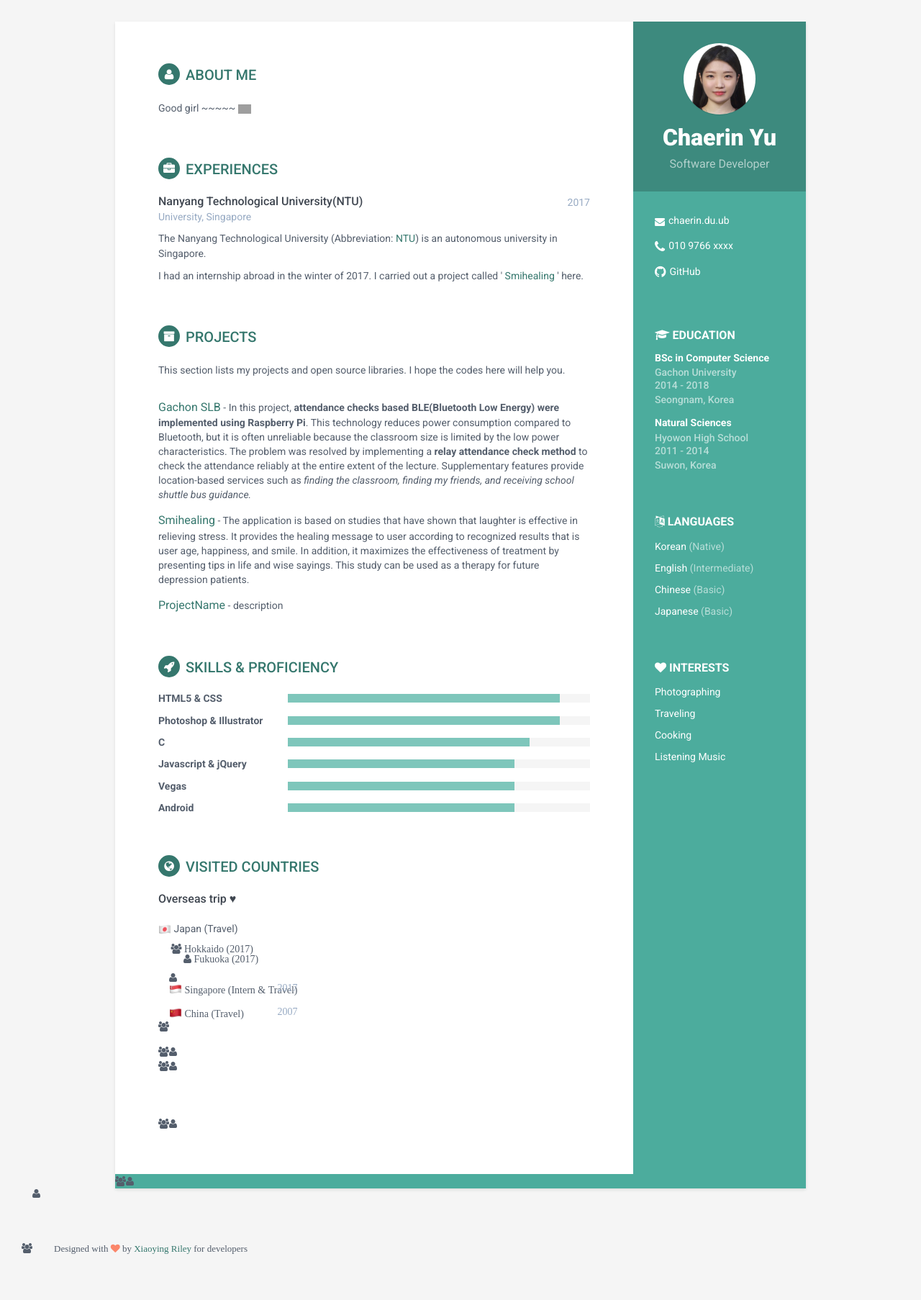
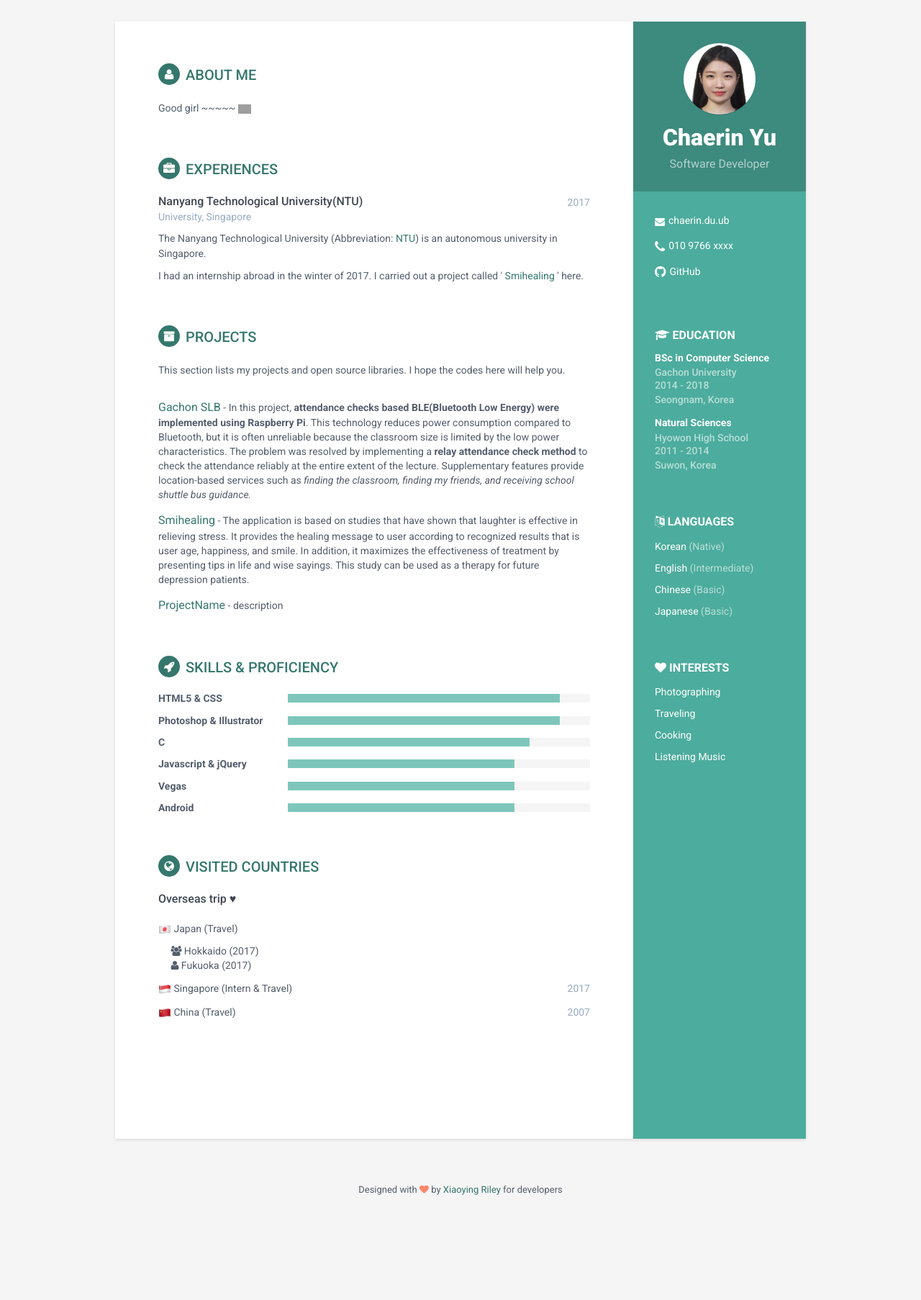
Before and after one commit to ChaerinYu/ChaerinYu.github.io, a Jekyll site: the page built from index.html, in a window 1280 px wide. Shown: the whole page at 72% size. Built offline with Jekyll 4.4.1, drawn with Linux system fonts in a browser that asks for light colours; after the commit the page ends 1724 px from its top, so only the background shows below that; grey boxes are pictures that could not be loaded.

Commit message:
countries 2

```diff
--- a/_includes/countries.html
+++ b/_includes/countries.html
@@ -12,7 +12,7 @@
         <p><span class="project-tagline">
                        <img src="{{site.baseurl}}/assets/images/jp.png" width="18"/> Japan (Travel)</span>
           <div class="time"></div>
-          &nbsp;&nbsp;&nbsp;&nbsp; <i class="fa fa-users"> Hokkaido (2017) <br> &nbsp;&nbsp;&nbsp;&nbsp; <i class="fa fa-user"> Fukuoka (2017) </p>
+          &nbsp;&nbsp;&nbsp;&nbsp; <i class="fa fa-users"></i> Hokkaido (2017) <br> &nbsp;&nbsp;&nbsp;&nbsp; <i class="fa fa-user"></i> Fukuoka (2017) </p>
       </div>
       <div class="upper-row">
         <p><span class="project-tagline">
```
